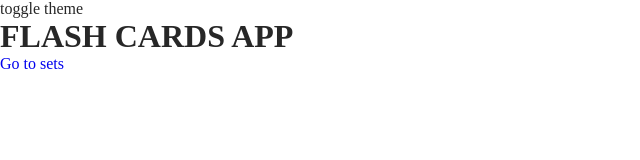
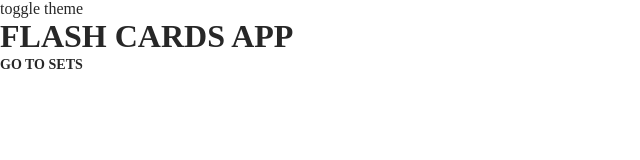
Before and after one commit to BarrBozzO/flash-cards, a React (Create React App) app: page / in a window 1280 px wide. Shown: the top 160 px of the page, without its empty margins (0-640 px from the left). Built offline with nearby package versions, Linux system fonts and the light colour scheme; no server answers; what gotrue-js would draw is missing.

Commit message:
add Link component

```diff
--- /dev/null
+++ b/src/components/Link/Link.module.scss
@@ -0,0 +1,14 @@
+.link {
+  display: inline-block;
+  padding: 0;
+  margin: 0;
+  text-decoration: none;
+  color: var(--theme-text-color);
+  text-transform: uppercase;
+  font-size: 14px;
+  font-weight: 600;
+
+  &:hover {
+    border-bottom: 1px solid var(--theme-text-color);
+  }
+}
--- /dev/null
+++ b/src/components/Link/index.tsx
@@ -0,0 +1,13 @@
+import React from 'react';
+import cx from 'classnames';
+import { Link as RouterLink, LinkProps } from "react-router-dom";
+
+import styles from './Link.module.scss';
+
+function Link({ className,  ...otherProps}: LinkProps) {
+    return (
+        <RouterLink className={cx(className, styles['link'])} {...otherProps} />
+    )
+}
+
+export default Link;
--- a/src/screens/Main/index.tsx
+++ b/src/screens/Main/index.tsx
@@ -1,5 +1,5 @@
 import React from "react";
-import { Link } from "react-router-dom";
+import Link from "components/Link";
 
 import styles from "./Main.module.scss";
 
```
